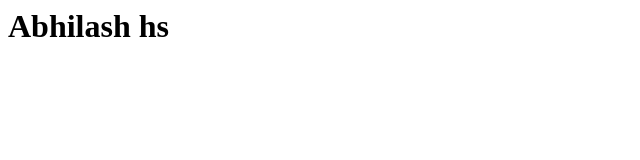
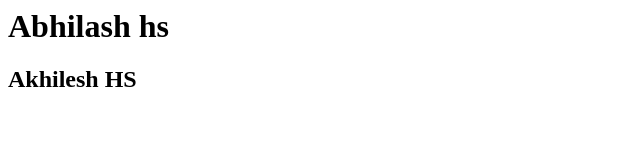
Before and after one commit to abhs99/abhsDevOpsproject, a plain HTML site: page index.html in a window 1280 px wide. Shown: the whole page, without its empty margins (0-640 px from the left). Drawn offline with Linux system fonts and the light colour scheme.

Commit message:
Second Edit

```diff
--- a/index.html
+++ b/index.html
@@ -1,6 +1,7 @@
 <html>
 	<body>
 		<h1>Abhilash hs </h1>
+		<h2>Akhilesh HS </h2>
 	</body>
 
 </html>
```
